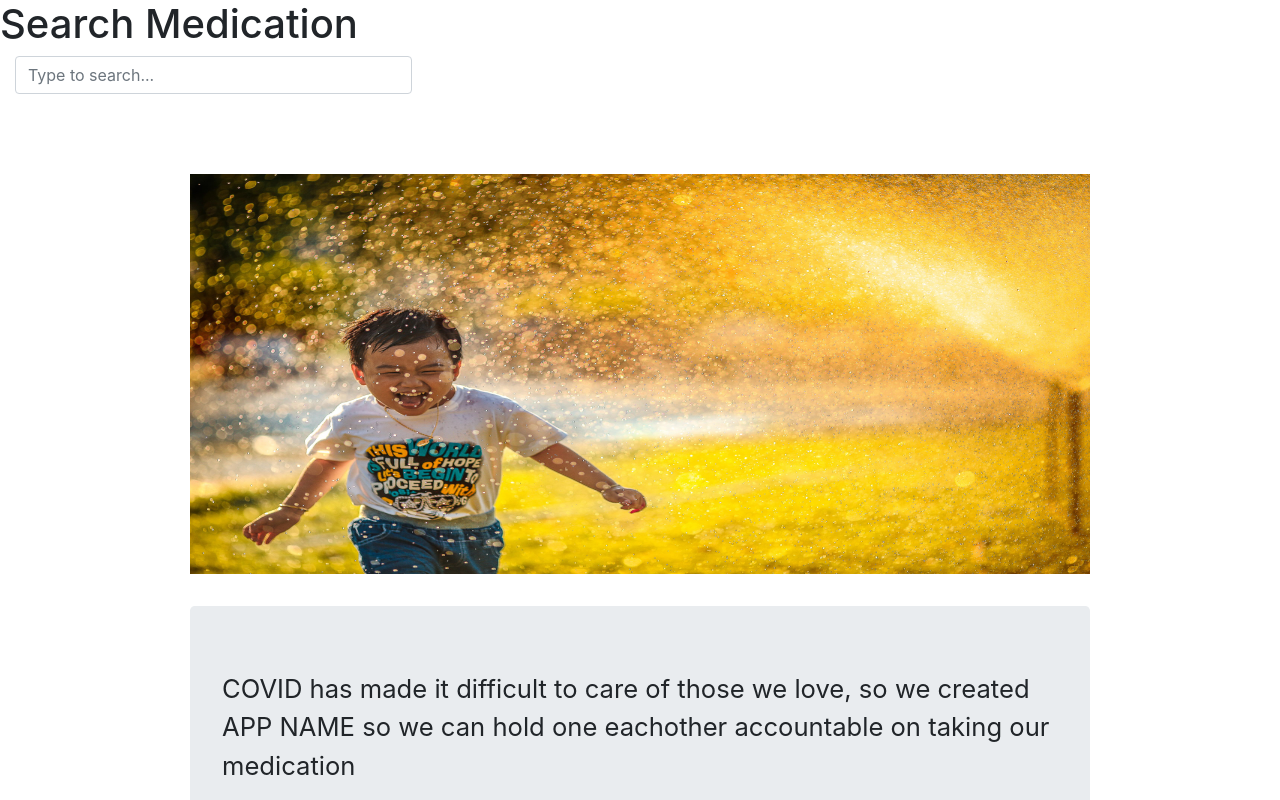
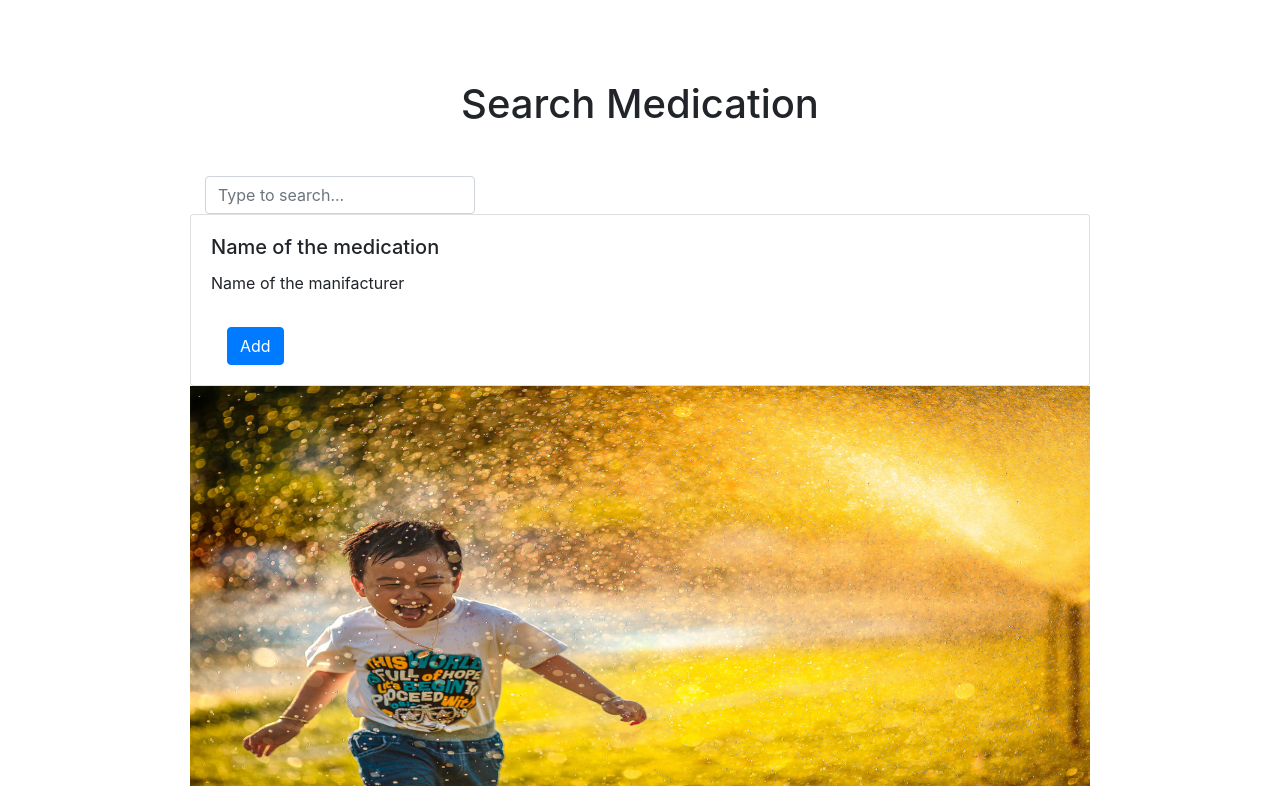
Before and after one commit to chingu-voyages/v27-geckos-team-03, a React (Create React App) app in the folder health-on-time/: page / in a window 1280 px wide. Shown: the top 800 px of the page. Built offline with nearby package versions, Linux system fonts and the light colour scheme; no server answers.

Commit message:
Add render search med results function

```diff
--- a/health-on-time/src/components/MedicationCard.js
+++ b/health-on-time/src/components/MedicationCard.js
@@ -1,11 +1,49 @@
 import React from "react";
+import { Button, Card, CardDeck } from "react-bootstrap";
 
-const MedicationCard = (props) => {
+const MedicationCard = ({ medications }) => {
   return (
     <div>
-      <p>{props.medications}</p>
+      <CardDeck>
+        {medications.map((medication) => (
+          <Card>
+            <Card.Body>
+              <Card.Title>{medication.brandName}</Card.Title>
+              <Card.Text>{medication.manifacturer}</Card.Text>
+              <Button>Add</Button>
+            </Card.Body>
+          </Card>
+        ))}
+      </CardDeck>
     </div>
+
+    // <div>
+    //   <CardDeck>
+    //     <Card>
+    //       <Card.Body>
+    //         <Card.Title>{medications.brandName}</Card.Title>
+    //         <Card.Text>{medications.manifacturer}</Card.Text>
+    //         {medications ? <Button>Add</Button> : ""}
+    //       </Card.Body>
+    //     </Card>
+    //   </CardDeck>
+    // </div>
   );
 };
+// const MedicationCard = (props) => {
+//   return (
+//     <div>
+//       <CardDeck>
+//         <Card>
+//           <Card.Body>
+//             <Card.Title>Your Medication</Card.Title>
+//             <Card.Text>{props.medications}</Card.Text>
+//             {props.medications ? <Button>Add</Button> : ""}
+//           </Card.Body>
+//         </Card>
+//       </CardDeck>
+//     </div>
+//   );
+// };
 
 export default MedicationCard;
--- a/health-on-time/src/components/SearchMedication.js
+++ b/health-on-time/src/components/SearchMedication.js
@@ -3,20 +3,48 @@ import SearchBox from "./SearchBox";
 import MedicationCard from "./MedicationCard";
 
 const SearchMedication = () => {
-  const [medications, setMedications] = useState([]);
+  const [medications, setMedications] = useState([
+    {
+      brandName: "Name of the medication",
+      manifacturer: "Name of the manifacturer",
+    },
+  ]);
   const [searchValue, setSearchValue] = useState("");
 
   const getFDARequest = async (searchValue) => {
-    const url = `https://api.fda.gov/drug/drugsfda.json?search=openfda.brand_name:"${searchValue}"`;
+    const url = `https://api.fda.gov/drug/drugsfda.json?search=openfda.brand_name:"${searchValue}"&limit=5`;
+    //const url = `https://api.fda.gov/drug/drugsfda.json?search=openfda.generic_name%22methadone%22&limit=5`;
     const response = await fetch(url);
     const responseJson = await response.json();
     if (responseJson.results) {
-      setMedications(responseJson.results[0].openfda.brand_name);
+      console.log(responseJson.results);
+      //setMedications(responseJson.results[0].openfda.brand_name);
+      //setMedications([responseJson.results]);
+      console.log(responseJson.results);
+
+      responseJson.results.forEach((e) => {
+        if (!e.openfda) {
+          return console.log("No openfda");
+        } else {
+          // console.log(
+          //   e.openfda.brand_name[0],
+          //   e.openfda.manufacturer_name[0],
+          //   e.openfda.application_number[0]
+          // );
+          const nObj = {
+            brandName: e.openfda.brand_name[0],
+            manifacturer: e.openfda.manufacturer_name[0],
+          };
+          let arr = medications.concat(nObj);
+          setMedications(arr);
+        }
+      });
     }
   };
 
   useEffect(() => {
     getFDARequest(searchValue);
+    console.log("From use effect", medications);
   }, [searchValue]);
 
   return (
--- a/health-on-time/src/components/landingPage.js
+++ b/health-on-time/src/components/landingPage.js
@@ -6,9 +6,9 @@ import SearchMedication from "./SearchMedication";
 function LaningPage() {
   return (
     <div className="App">
-      <SearchMedication />
       <header className="App-header"></header>
       <main>
+        <SearchMedication />
         <img alt="hero" className="hero" src="/hero.jpg" />
         <Jumbotron className="jumbtron">
           <p>
```
